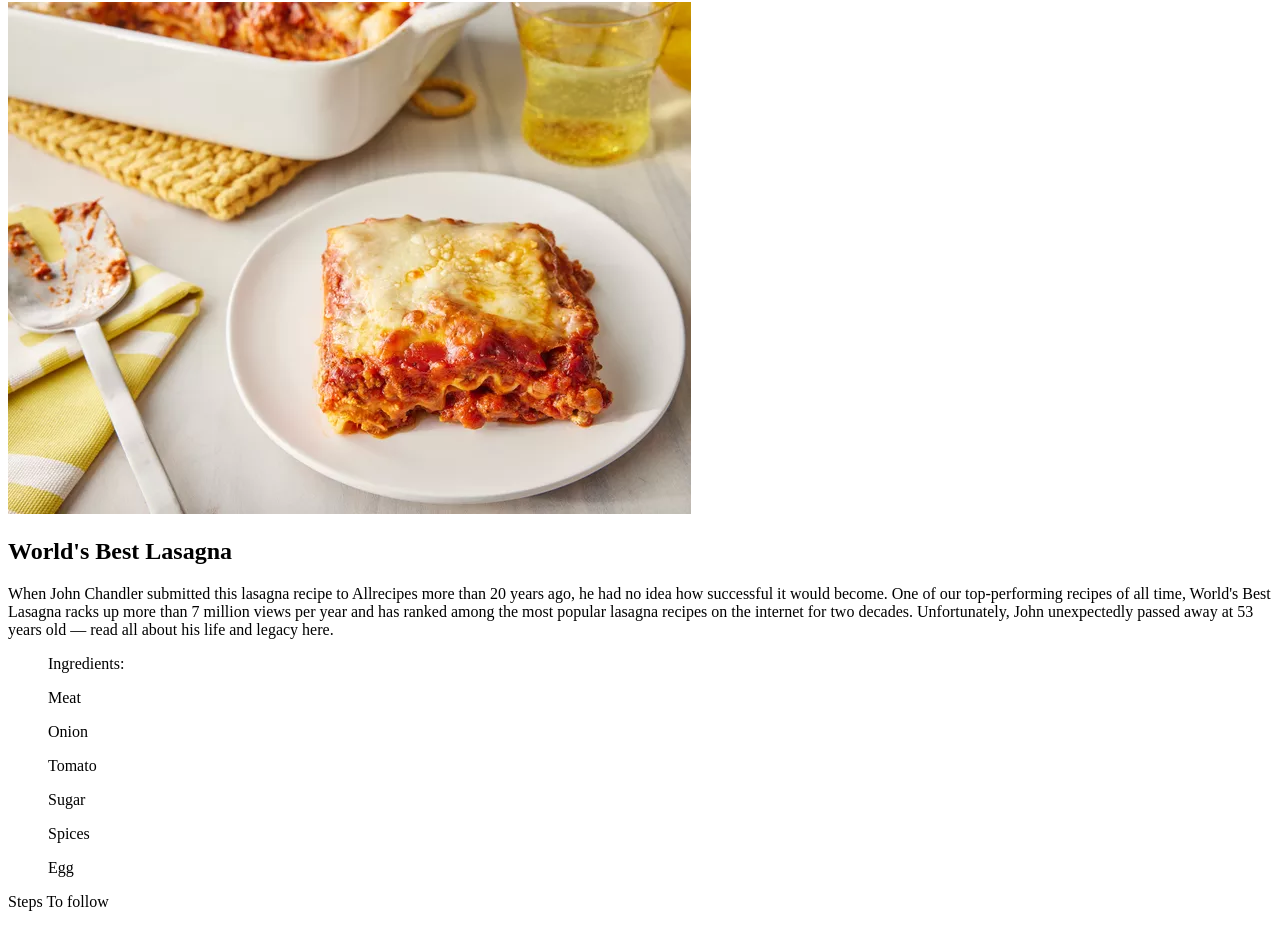
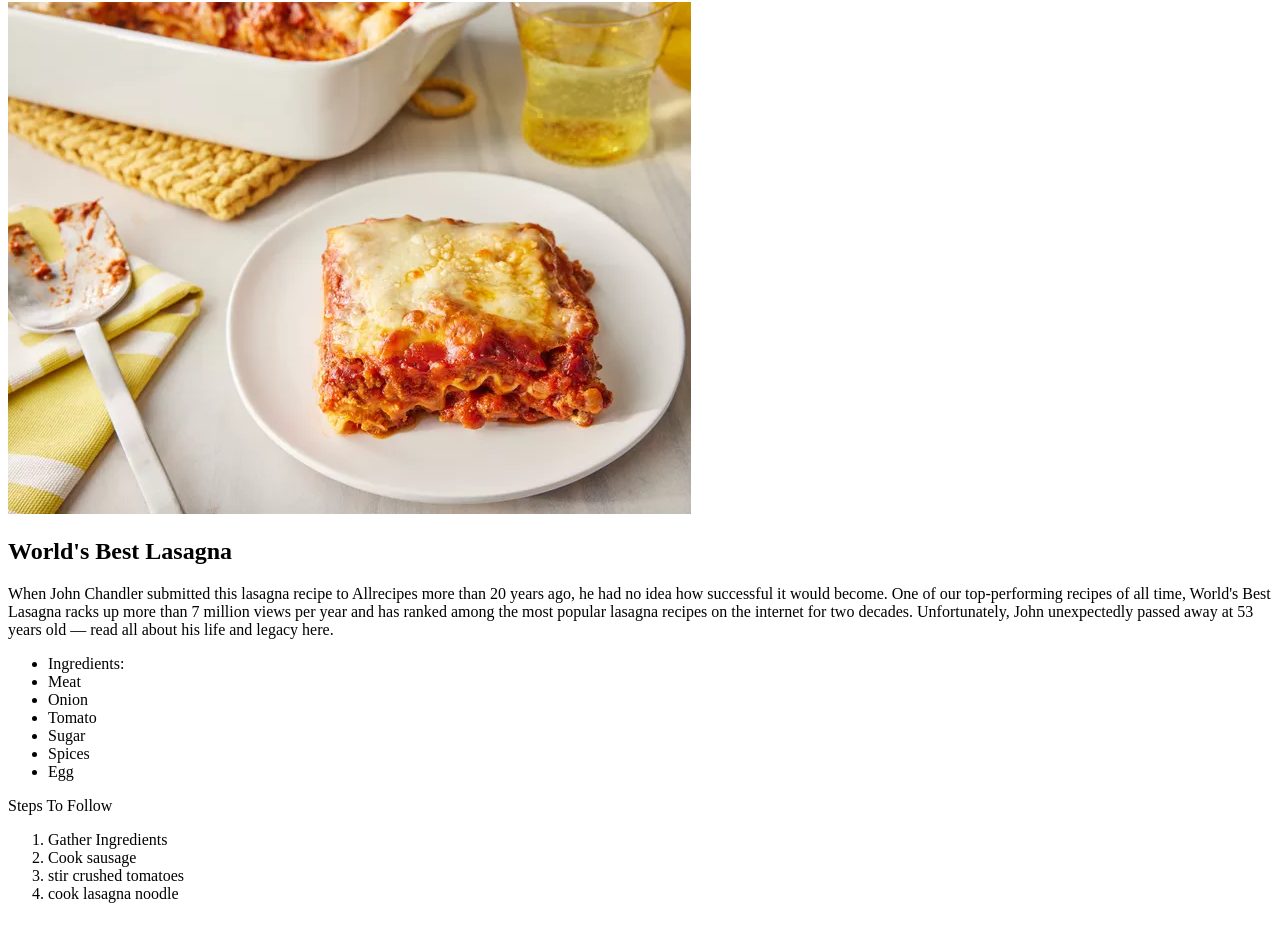
Before and after one commit to Marar101/odin-recipes, a plain HTML site: page recipes/lasagna.html in a window 1280 px wide. Shown: the part 78-1005 px from the top of the page. Drawn offline with Linux system fonts and the light colour scheme.

Commit message:
update w second list

```diff
--- a/recipes/lasagna.html
+++ b/recipes/lasagna.html
@@ -10,14 +10,22 @@
     <img src="../img/lasagna.jpg" alt="Beautiful saucy lasagna on a plate" height="512" width="683">
     <h2>World's Best Lasagna</h2>
     <p>When John Chandler submitted this lasagna recipe to Allrecipes more than 20 years ago, he had no idea how successful it would become. One of our top-performing recipes of all time, World's Best Lasagna racks up more than 7 million views per year and has ranked among the most popular lasagna recipes on the internet for two decades. Unfortunately, John unexpectedly passed away at 53 years old — read all about his life and legacy here.</p>
-    <ul>Ingredients:</ul>
-    <ul>Meat</ul>
-    <ul>Onion</ul>
-    <ul>Tomato</ul>
-    <ul>Sugar</ul>
-    <ul>Spices</ul>
-    <ul>Egg</ul>
+    <ul>
+         <li>Ingredients:</li>
+         <li>Meat
+         <li>Onion
+         <li>Tomato</li>
+         <li>Sugar</li>
+         <li>Spices</li>
+         <li>Egg</li>
 
-    <p>Steps To follow</p>
+    </ul>
+    <p>Steps To Follow</p>
+<p><ol>
+<li>Gather Ingredients</li>
+<li>Cook sausage</li>
+<li>stir crushed tomatoes</li>
+<li>cook lasagna noodle</li>
+</ol></p>
 </body>
 </html>
```
